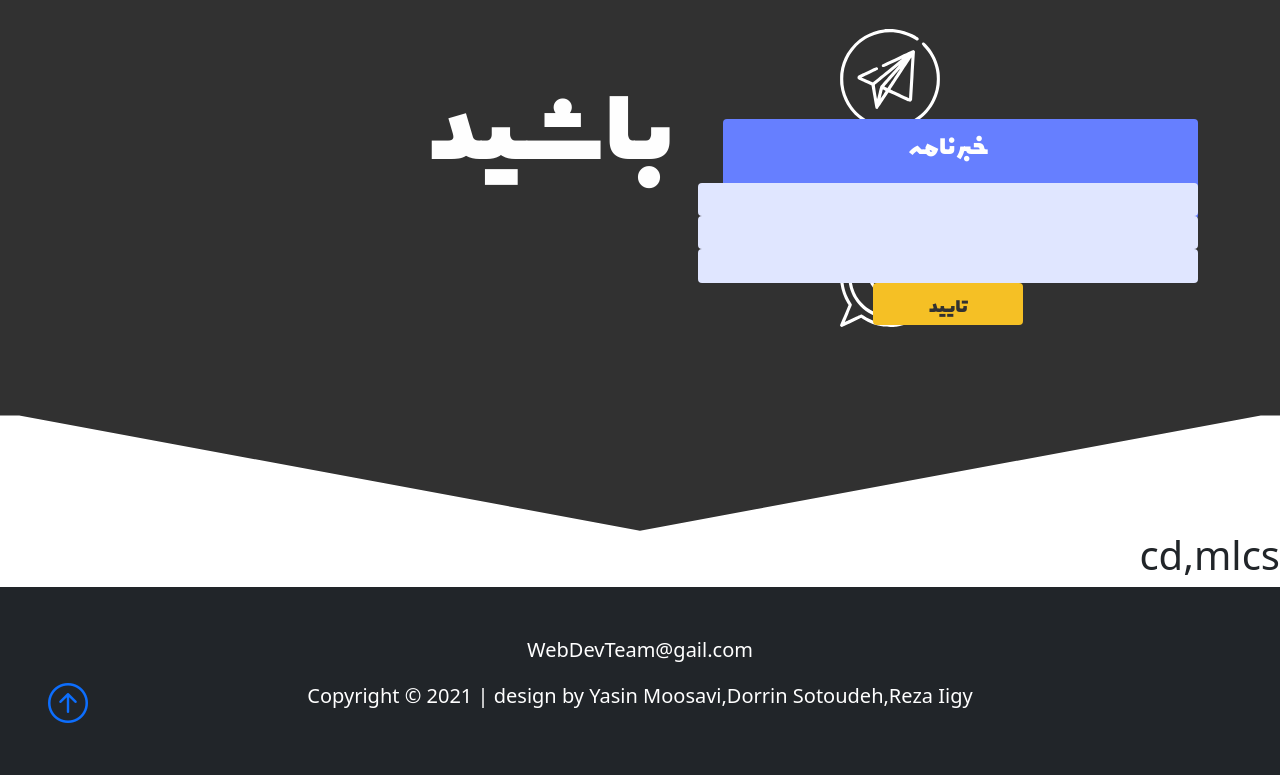
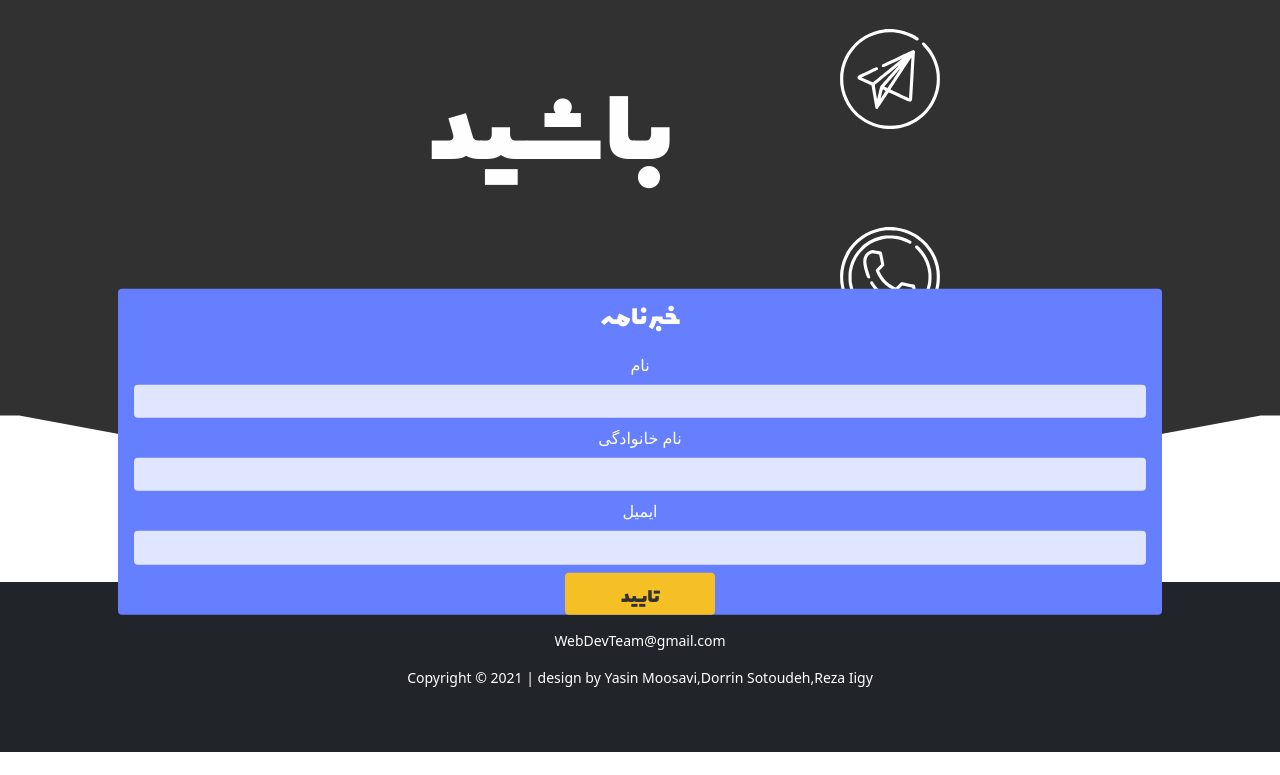
Before and after one commit to WebDev001Group/HW02, a plain HTML site: page index.html in a window 1280 px wide. Shown: the part 2794-3569 px from the top of the page. After the commit the page ends 3546 px from the top, so only its background shows below. Drawn offline with nearby package versions, Linux system fonts and the light colour scheme.

Commit message:
news part all done

```diff
--- a/index.html
+++ b/index.html
@@ -323,28 +323,38 @@
     </div>
   </section>
 
-  <h1>cd,mlcs</h1>
+  <!-- footer -->
+  <div class="rows-2 text-white text-center">
+    <div class="container news-container-top px-5">
+      <div class="news-container col">
+        <p class="news-title">خبر نامه</p>
+        <div class="col-sm-12 px-sm-3">
+          <label class="news-form-guide form-label" for="firstName">نام<br></label>
+          <input class="news-form-field input-group-sm mb-2 col-3 col-sm-12" id="firstName" type="text"
+                 placeholder="نام" required>
 
-  <!-- footer -->
-  <footer class="p-5 bg-dark text-white text-center position-relative">
-    <div class="container">
-      <div class="news-container">
-        <p class="news-title">خبر نامه</p>
-        <input class="news-form-field" id="firstName" type="text" placeholder="نام" required>
-        <input class="news-form-field" id="lastName" type="text" placeholder="نام خانوادگی" required>
-        <input class="news-form-field" id="email" type="email" placeholder="ایمیل" required>
-        <input class="news-btn" value="تایید" type="button" onclick="newsSubmit()">
+          <label class="news-form-guide form-label" for="lastName">نام خانوادگی<br></label>
+          <input class="news-form-field input-group-sm mb-2 col-3 col-sm-12" id="lastName" type="text"
+                 placeholder="نام خانوادگی" required>
+
+          <label class="news-form-guide form-label" for="email">ایمیل</label>
+          <input class="news-form-field input-group-sm mb-2 col-3 col-sm-12" id="email" type="email"
+                 placeholder="ایمیل" required>
+
+          <button class="news-btn btn btn-primary col-2 col-sm-12 " type="button" onclick="newsSubmit()">تایید</button>
+        </div>
       </div>
+    </div>
+    <footer class="p-5 bg-dark text-white text-center">
       <div>
-        <p class="lead">WebDevTeam@gail.com</p>
-        <p class="lead">Copyright &copy; 2021 | design by Yasin Moosavi,Dorrin Sotoudeh,Reza Iigy </p>
+        <p class="small">WebDevTeam@gmail.com</p>
+        <p class="small">Copyright &copy; 2021 | design by Yasin Moosavi,Dorrin Sotoudeh,Reza Iigy </p>
       </div>
-
       <a href="#" class="position-absolute bottom-0 end-0 p-5">
         <i class="bi bi-arrow-up-circle h1"></i>
       </a>
-    </div>
-  </footer>
+    </footer>
+  </div>
 
   <script src="https://cdn.jsdelivr.net/npm/bootstrap@5.0.2/dist/js/bootstrap.bundle.min.js"
     integrity="sha384-MrcW6ZMFYlzcLA8Nl+NtUVF0sA7MsXsP1UyJoMp4YLEuNSfAP+JcXn/tWtIaxVXM"
--- a/style.css
+++ b/style.css
@@ -3,7 +3,7 @@
     src: url("fonts/Cinema.ttf");
 }
 
-@media (min-width:601px) {
+@media (min-width:576px) {
   .news-input{
     width: 50%;
   }
@@ -54,7 +54,7 @@ nav{
 .zoom:hover {
   transform: scale(1.1);
 }
-@media(max-width:600px){
+@media(max-width:575px){
   #wave{
     display:none;
   }
@@ -113,7 +113,7 @@ nav{
 }
 
 /* dextop version */
-@media only screen and (min-width: 601px) {
+@media (min-width: 576px) {
     .contact-us .social-media-icon {
         grid-column: 1;
     }
@@ -132,7 +132,7 @@ nav{
 }
 
 /* mobile version */
-@media only screen and (max-width: 600px) {
+@media (max-width: 575px) {
     .contact-us .social-media-icon {
         grid-row: 1;
     }
@@ -151,17 +151,8 @@ nav{
 }
 
 .news-container {
-    alignment: right;
     background-color: #667FFF;
     border-radius: 4px;
-    display: grid;
-    place-items: center;
-    max-width: 475px;
-    width: 80vw;
-    max-height: 100px;
-    height: 15vw;
-    position: absolute;
-    top: -40px;
 }
 
 .news-title {
@@ -174,10 +165,6 @@ nav{
     background-color: #E0E6FF;
     border: none;
     border-radius: 4px;
-    max-width: 375px;
-    width: 20vw;
-    /*max-height: 75px;*/
-    /*height: 4vw;*/
     padding: .25vw .5vw;
     color: #7D7D7D;
     font-size: small;
@@ -196,8 +183,6 @@ nav{
     border-radius: 4px;
     max-width: 250px;
     width: 12.5vw;
-    /*max-height: 75px;*/
-    /*height: 4vw;*/
     padding: .25vw .5vw;
     cursor: pointer;
     font-family: 'Cinema';
@@ -205,9 +190,24 @@ nav{
     font-size: large;
 }
 
-@media only screen and (min-width: 601px) {
+@media (max-width: 575px) {
+    .news-container-top {
+        transform: translateY(30%)
+    }
+
+    .news-form-guide {
+        height: 0;
+        width: 0;
+        font-size: 0;
+    }
+}
+
+@media (min-width: 576px) {
     .news-container {
-        top: -468px;
+        margin-top: -275px;
+    }
+    .news-container-top {
+        transform: translateY(10%)
     }
 
     .news-title {
@@ -218,8 +218,10 @@ nav{
     .news-form-field {
         padding: .25vw 1.5vw;
         font-size: large;
-        max-width: 500px;
-        width: 85vw;
+    }
+
+    .news-form-guide {
+        visibility: visible;
     }
 
     .news-form-field::placeholder {
```
